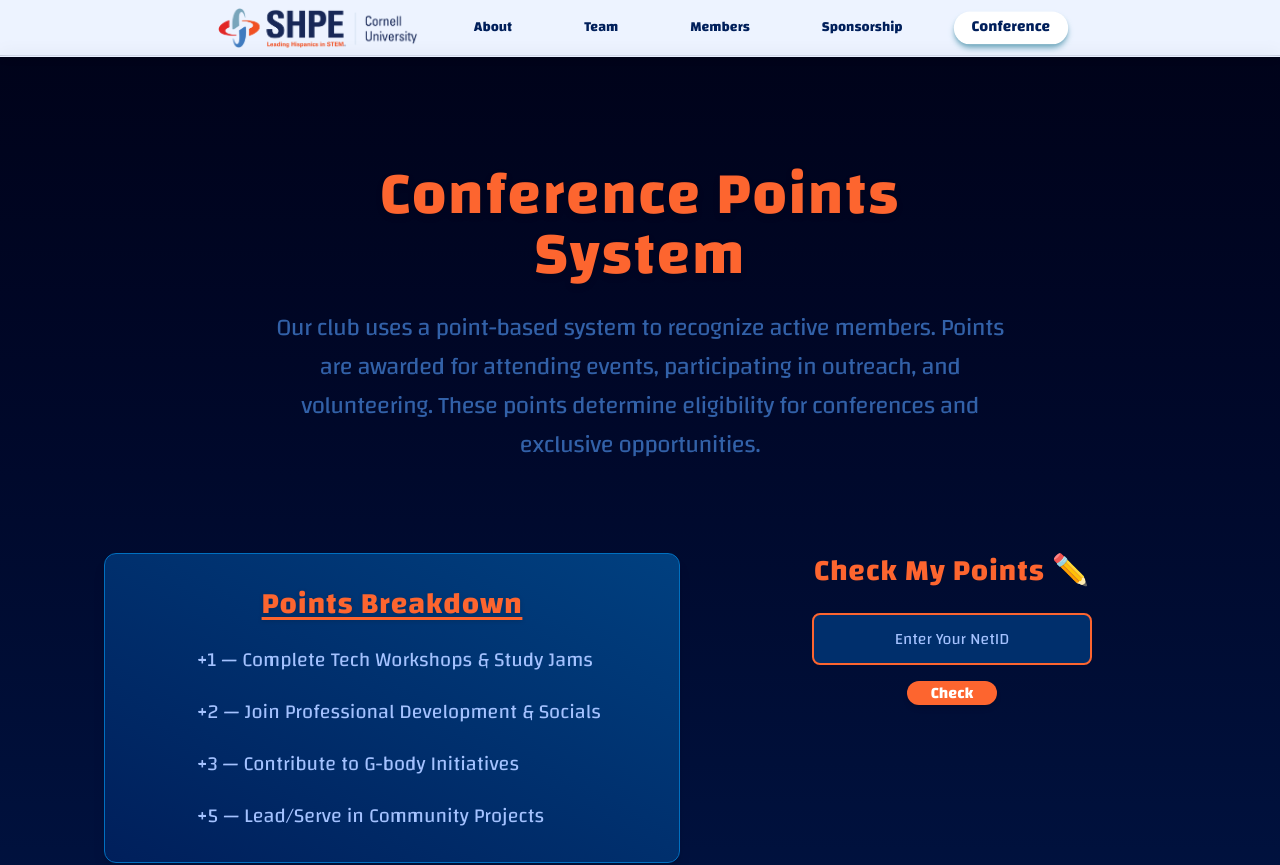
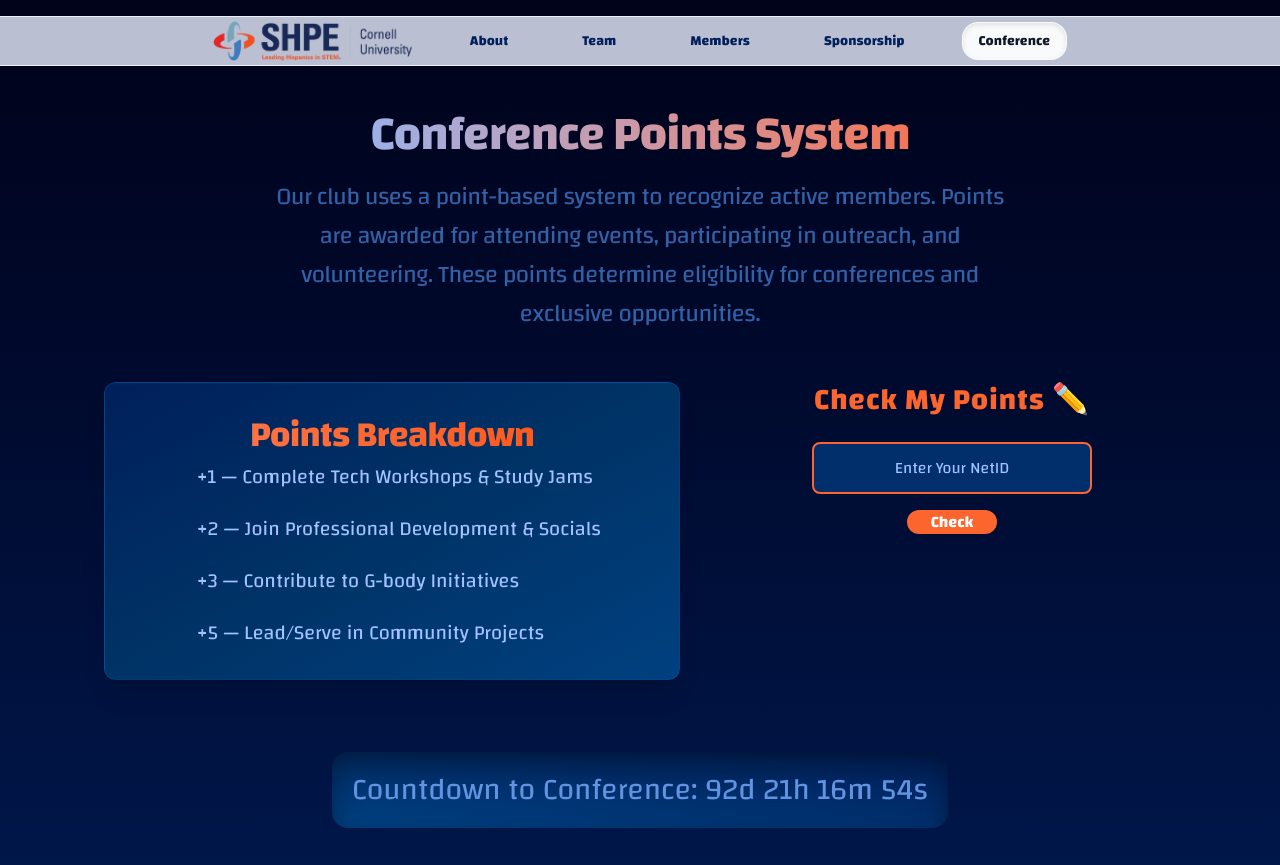
Before and after one commit to shpe-cornell/shpe-website, a Next.js app: page /points in a window 1280 px wide. Shown: the top 865 px of the page. Built offline with nearby package versions, Linux system fonts and the light colour scheme; a web font is replaced by a local one.

Commit message:
Update header and page configuration

```diff
--- a/src/app/about/page.tsx
+++ b/src/app/about/page.tsx
@@ -10,7 +10,7 @@ const images = [
 
 export default function AboutPage() {
   return (
-    <div className="flex flex-col min-h-screen mt-[55px] bg-gradient-to-b from-[#00031A] to-[#001F5B]">
+    <div className="flex flex-col min-h-screen pt-20 bg-gradient-to-b from-[#00031A] to-[#001F5B]">
       {/* Page title and images */}
       <HeroScroll
         welcomeMessage="Learn about SHPE @ Cornell"
--- a/src/app/components/hero-scroll.tsx
+++ b/src/app/components/hero-scroll.tsx
@@ -12,7 +12,7 @@ interface HeroScrollProps {
   showButton?: boolean;
   buttonHref?: string;
   buttonText?: string;
-  showImageScroll?: boolean,
+  showImageScroll?: boolean;
 }
 
 export default function HeroScroll({
@@ -39,9 +39,7 @@ export default function HeroScroll({
     <div className="overflow-visible relative w-full">
       <section className="relative w-full bg-gradient-to-br from-[#00031A] to-[#001F5B] pb-10 text-white font-sans border-blur">
         {/* Welcome Message Text */}
-        <div
-            className="text-center px-4 max-w-[90vw] mx-auto z-20 relative pt-32 pb-20"
-        >
+        <div className="text-center px-4 max-w-[90vw] mx-auto z-20 relative pt-8 pb-0">
           <motion.h1
             initial={{ opacity: 0, y: -30 }}
             animate={{ opacity: 1, y: 0 }}
@@ -82,7 +80,9 @@ export default function HeroScroll({
           <div
             ref={scrollRef}
             className={`w-full overflow-x-auto snap-x snap-mandatory scroll-smooth ${
-            !welcomeMessage && !subMessage && !showButton ? "pt-[260px]" : "pt-10"
+              !welcomeMessage && !subMessage && !showButton
+                ? "pt-[260px]"
+                : "pt-10"
             }`}
           >
             <div className="flex w-max gap-x-12 px-10">
--- a/src/app/components/navigation.tsx
+++ b/src/app/components/navigation.tsx
@@ -5,7 +5,13 @@ import { usePathname } from "next/navigation";
 import Image from "next/image";
 import { Changa } from "next/font/google";
 
-const changa = Changa({ subsets: ["latin"], weight: ["400", "700"] });
+// Load font with subsets and weights, and preload for better performance
+const changa = Changa({
+  subsets: ["latin"],
+  weight: ["400", "700"],
+  display: "swap", // ensures text remains visible during webfont load
+  preload: true,
+});
 
 export function Navigation() {
   const path = usePathname();
@@ -16,23 +22,34 @@ export function Navigation() {
     { name: "Team", href: "/team" },
     { name: "Members", href: "/member-info" },
     { name: "Sponsorship", href: "/sponsorship" },
+    { name: "Conference", href: "/points" },
   ];
 
   const getNavLinkClasses = (isActive: boolean) =>
     [
-      "relative group px-3 md:px-4 py-1 flex items-center justify-center",
-      "font-bold rounded-3xl text-sm md:text-md lg:text-md transition-all duration-300 border-b-2 border-transparent",
+      "relative px-4 py-2 flex items-center justify-center",
+      "font-bold rounded-2xl text-sm md:text-md transition-all duration-150",
+      "border border-transparent",
       isActive
-        ? "bg-white text-[#001F5B] shadow-md scale-110 border-white shadow-[#72A9BE] hover:border-blue-300"
-        : "text-[#001F5B] hover:text-[#0070C0] hover:border-white hover:scale-110 hover:shadow-md hover:shadow-[#93c5fd]",
+        ? [
+            "text-gray-900 bg-gray-50",
+            "shadow-[inset_0_2px_5px_rgba(0,0,0,0.1)]",
+            "border-gray-200",
+          ].join(" ")
+        : [
+            "text-[#001f5b] hover:text-gray-800",
+            "hover:bg-blue-50 hover:border-blue-200",
+            "hover:shadow-md hover:-translate-y-0.5",
+            "active:bg-blue-100 active:translate-y-0",
+            "active:shadow-inner",
+          ].join(" "),
     ].join(" ");
 
   return (
     <nav
-      className="fixed top-0 w-full z-50 bg-[#E9F0FF]/80 backdrop-blur-sm shadow-md border-b border-[#E9F0FF] flex justify-center py-2 px-4"
-      style={{ fontFamily: "'Changa', sans-serif" }} // now applied to the whole nav
+      className={`fixed top-4 left-1/2 transform -translate-x-1/2 z-50 bg-[#E9F0FF]/80 backdrop-blur-xs shadow-md py-1 px-180 rounded-full border border-[#E9F0FF] w-[95%] max-w-6xl ${changa.className}`}
     >
-      <div className="flex items-center space-x-4 md:space-x-6 lg:space-x-10">
+      <div className="flex items-center justify-center space-x-4 md:space-x-6 lg:space-x-10">
         {/* SHPE Logo */}
         <Link href="/" className="flex-shrink-0">
           <Image
@@ -58,11 +75,6 @@ export function Navigation() {
             </Link>
           );
         })}
-
-        {/* Conference Button */}
-        <Link href="/points" className={getNavLinkClasses(isPointsActive)}>
-          Conference
-        </Link>
       </div>
     </nav>
   );
--- a/src/app/page.tsx
+++ b/src/app/page.tsx
@@ -69,7 +69,7 @@ const items = [
 
 export default function Home() {
   return (
-    <div className="flex flex-col items-center min-h-screen mt-[55px] bg-gradient-to-b from-[#00031A] to-[#001F5B] text-white font-sans">
+    <div className="flex flex-col items-center min-h-screen pt-20 bg-gradient-to-b from-[#00031A] to-[#001F5B] text-white font-sans">
       {/* ==============================================================
           Hero Section
         ============================================================== */}
--- a/src/app/points/page.tsx
+++ b/src/app/points/page.tsx
@@ -11,7 +11,7 @@ const changa = Changa({ subsets: ["latin"], weight: ["400", "700"] });
 function HeaderSection() {
   return (
     <section className="text-center px-6 md:px-20 mt-10 max-w-4xl mx-auto">
-      <h2 className="text-5xl md:text-6xl font-bold text-[#FD652F] mb-6 tracking-wide drop-shadow-md">
+      <h2 className="pb-5 text-4xl md:text-5xl font-bold tracking-tight bg-clip-text text-transparent bg-gradient-to-r from-[#85B6FF] to-[#FD652F]">
         Conference Points System
       </h2>
       <p className="text-2xl text-[#3261a8] leading-relaxed max-w-prose mx-auto tracking-tight">
@@ -27,8 +27,8 @@ function HeaderSection() {
 /* Points Description */
 function PointsDescription() {
   return (
-    <div className="bg-gradient-to-tr from-[#001F5B] to-[#004080] shadow-lg border border-[#0070C0] rounded-xl p-8 w-full max-w-xl mx-auto md:mx-0">
-      <h3 className="text-center text-[#FD652F] text-3xl font-semibold underline underline-offset-4 mb-6 tracking-wide drop-shadow-sm">
+    <div className="bg-gradient-to-br from-[#001F5B] via-[#003366] to-[#004080] shadow-xl border border-[#0070C0]/30 rounded-xl p-8 w-full max-w-xl mx-auto md:mx-0 backdrop-blur-sm">
+      <h3 className="text-center text-3xl md:text-4xl font-bold tracking-tight bg-clip-text text-transparent bg-gradient-to-r from-[#FF7B4D] via-[#FD652F] to-[#FF5100] pb-2">
         Points Breakdown
       </h3>
       <ul className="text-xl space-y-6 text-[#A4C2FF]">
@@ -128,7 +128,7 @@ function PointsChecker() {
         <button
           type="submit"
           disabled={loading}
-          className="bg-[#FD652F] hover:bg-[#e65516] text-white font-semibold px-6 py-0 rounded-full shadow-md hover:shadow-lg transition"
+          className="bg-[#FD652F] hover:bg-[#e65516] text-white font-semibold px-6 rounded-full shadow-md hover:shadow-lg transition"
         >
           {loading ? "Loading..." : "Check"}
         </button>
@@ -165,7 +165,7 @@ function FooterSection() {
   return (
     <section className="flex justify-center mt-16 px-4">
       <div
-        className="w-full max-w-3xl flex justify-center items-center p-8 rounded-2xl bg-gradient-to-tr from-[#004080] to-[#001F5B] shadow-inner"
+        className="w-full max-w-3xl flex justify-center items-center p-5 mb-10 rounded-2xl bg-gradient-to-tr from-[#004080] to-[#001F5B] shadow-inner"
         style={{
           boxShadow:
             "inset 0 4px 8px rgba(0,0,0,0.15), inset 0 16px 30px rgba(0,0,0,0.3)",
@@ -180,13 +180,13 @@ function FooterSection() {
 export default function PointsPage() {
   return (
     <div
-      className={`min-h-screen mt-[55px] pt-[70px] pb-16 bg-gradient-to-b from-[#00031A] to-[#001F5B] ${changa.className}`}
+      className={`min-h-screen pt-20 pt-[70px]  bg-gradient-to-b from-[#00031A] to-[#001F5B] ${changa.className}`}
     >
       <Head>
         <title>Points System</title>
       </Head>
 
-      <main className="flex flex-col items-center px-4 gap-12">
+      <main className="flex flex-col items-center px-4 gap-2">
         <HeaderSection />
 
         <section className="flex flex-col md:flex-row justify-center items-start gap-12 w-full max-w-6xl mt-10 px-2 md:px-0">
--- a/src/app/sponsorship/page.tsx
+++ b/src/app/sponsorship/page.tsx
@@ -147,7 +147,7 @@ export default function SponsorPage() {
   ];
 
   return (
-    <div className="flex flex-col min-h-screen mt-[55px] bg-gradient-to-b from-[#00031A] to-[#001F5B] text-white">
+    <div className="flex flex-col min-h-screen pt-20 bg-gradient-to-b from-[#00031A] to-[#001F5B] text-white">
       {/* Welcome Message Text */}
       <HeroScroll
         welcomeMessage="Explore Sponsorship Opportunities"
@@ -340,7 +340,7 @@ export default function SponsorPage() {
                 d="M13 16h-1v-4h-1m1-4h.01M12 20a8 8 0 100-16 8 8 0 000 16z"
               />
             </svg>
-              Donate by Mail
+            Donate by Mail (.pdf)
           </a>
         </div>
       </section>
--- a/src/app/team/page.tsx
+++ b/src/app/team/page.tsx
@@ -6,7 +6,7 @@ import ExecCard from "../components/exec-card";
 
 export default function TeamPage() {
   return (
-    <div className="min-h-screen bg-gradient-to-b from-[#00031A] to-[#001f5b] mt-15">
+    <div className="min-h-screen bg-gradient-to-b from-[#00031A] to-[#001f5b] pt-20">
       {/* Hero Section */}
       <HeroScroll
         welcomeMessage="Meet Your SHPE Leadership Team"
```
Also changed, not shown: src/app/member-info/page.tsx (+8 -6 lines). Lines whose indentation alone changed are shown as unchanged.
